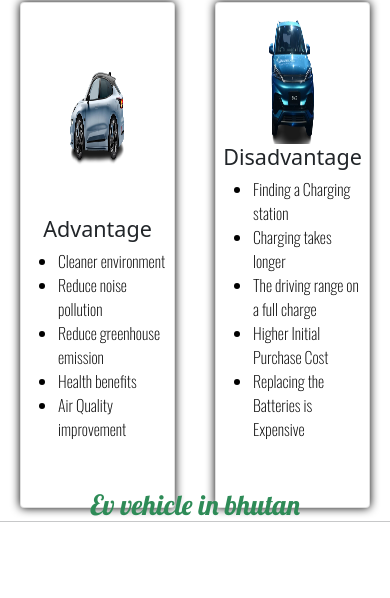
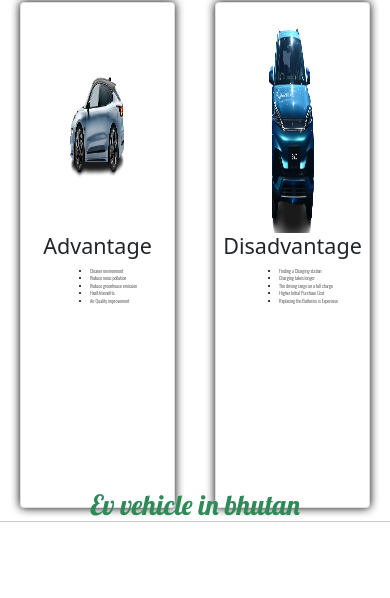
Before and after one commit to phub19/Evvehicles, a plain HTML site: page about.html in a window 390 px wide. Shown: the part 1718-2316 px from the top of the page. Drawn offline with nearby package versions, Linux system fonts and the light colour scheme.

Commit message:
Update about.css

```diff
--- a/about.css
+++ b/about.css
@@ -195,6 +195,9 @@
             padding: 15px;
             font-family: 'Oswald', sans-serif;
           }
+         ul{
+             font-size:5px;
+         }
      }
 
      /* media querry for tablet */
```
